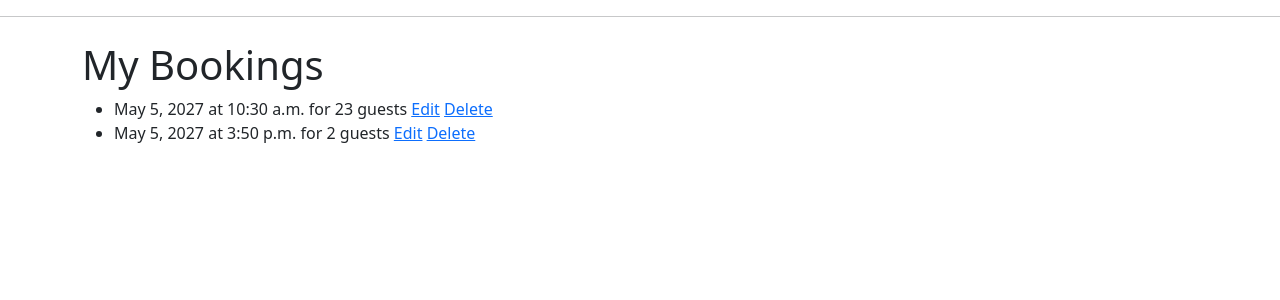
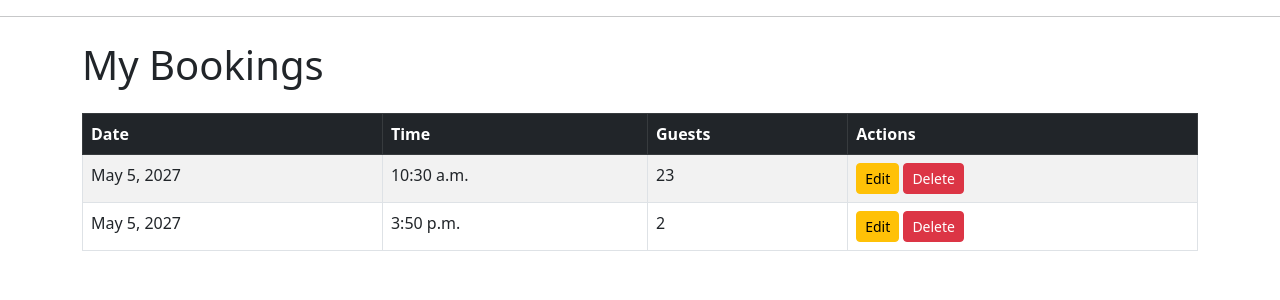
Before and after one commit to liepinaievaa-maker/restaurant-bootshaus-booking-system, a Django app: page /my-bookings/ in a window 1280 px wide. Shown: the part 56-356 px from the top of the page. Run offline with Django 5.2, Linux system fonts and the light colour scheme; a user stored in the database is signed in; data comes from the database, SQL or seed files in the repository.

Commit message:
Add styling for booking table

```diff
--- a/bookings/templates/bookings/my_bookings.html
+++ b/bookings/templates/bookings/my_bookings.html
@@ -1,20 +1,36 @@
 {% extends 'bookings/base.html' %}
 
 {% block content %}
-    <h1>My Bookings</h1>
+    <h1 class="mb-4">My Bookings</h1>
 
     {% if bookings %}
-        <ul>
-            {% for booking in bookings %}
-                <li>
-                    {{ booking.booking_date }} at {{ booking.booking_time }}
-                    for {{ booking.guests }} guests
-
-                    <a href="{% url 'edit_booking' booking.id %}">Edit</a>
-                    <a href="{% url 'delete_booking' booking.id %}">Delete</a>
-                </li>
-            {% endfor %}
-        </ul>
+<table class="table table-striped table-bordered">
+    <thead class="table-dark">
+        <tr>
+            <th>Date</th>
+            <th>Time</th>
+            <th>Guests</th>
+            <th>Actions</th>
+        </tr>
+    </thead>
+    <tbody>
+        {% for booking in bookings %}
+        <tr>
+            <td>{{ booking.booking_date }}</td>
+            <td>{{ booking.booking_time }}</td>
+            <td>{{ booking.guests }}</td>
+            <td>
+                <a href="{% url 'edit_booking' booking.id %}" class="btn btn-sm btn-warning">
+                    Edit
+                </a>
+                <a href="{% url 'delete_booking' booking.id %}" class="btn btn-sm btn-danger">
+                    Delete
+                </a>
+            </td>
+        </tr>
+        {% endfor %}
+    </tbody>
+</table>
     {% else %}
         <p>You have no bookings yet.</p>
     {% endif %}
```
